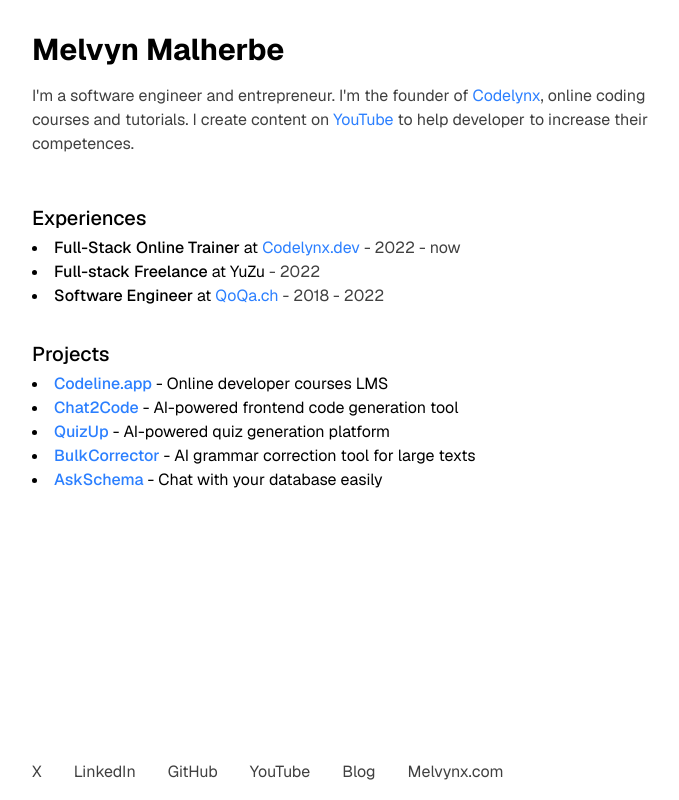
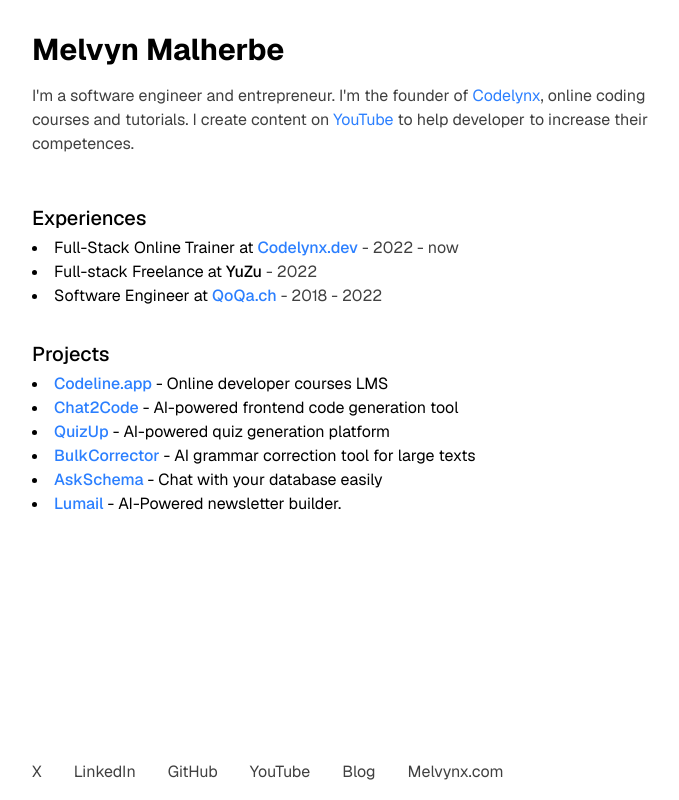
Before and after one commit to Melvynx/melvynx.dev, a Next.js app: page / in a window 1280 px wide. Shown: the whole page, without its empty margins (288-967 px from the left). Built offline with nearby package versions, Linux system fonts and the light colour scheme.

Commit message:
update landing page

```diff
--- /dev/null
+++ b/app/components/ConditionalLink.tsx
@@ -0,0 +1,15 @@
+interface TextWithLinkProps {
+  text: string;
+  url?: string;
+}
+
+export function ConditionalLink({ text, url }: TextWithLinkProps) {
+  if (url) {
+    return (
+      <a href={url} className="text-blue-500 font-medium hover:underline">
+        {text}
+      </a>
+    );
+  }
+  return <span className="font-medium">{text}</span>;
+}
--- a/app/demo/action.ts
+++ /dev/null
@@ -1,6 +0,0 @@
-"use server";
-
-export const action = async () => {
-  await new Promise((r) => setTimeout(r, 1000));
-  return Math.random().toString();
-};
--- a/app/demo/api/route.ts
+++ /dev/null
@@ -1,6 +0,0 @@
-export const dynamic = "force-static";
-
-export const GET = async () => {
-  await new Promise((r) => setTimeout(r, 1000));
-  return new Response(Math.random().toString());
-};
--- a/app/demo/demo.tsx
+++ /dev/null
@@ -1,52 +0,0 @@
-"use client";
-
-import { useState } from "react";
-import { action } from "./action";
-
-const fetchServerAction = async () => {
-  return action();
-};
-
-const fetchApiRoute = async () => {
-  return fetch("/demo/api").then(async (res) => res.text()) as Promise<string>;
-};
-
-export function Demo() {
-  const [data, setData] = useState<string[]>([]);
-  return (
-    <div className="m-auto flex max-w-xl flex-col gap-4 p-8">
-      <button
-        className="bg-black text-white rounded-md px-4 py-2"
-        onClick={async () => {
-          setData([]);
-          const data = await Promise.all([
-            fetchApiRoute(),
-            fetchApiRoute(),
-            fetchApiRoute(),
-          ]);
-          setData(data);
-        }}
-      >
-        Call API Route
-      </button>
-      <button
-        className="bg-black text-white rounded-md px-4 py-2"
-        onClick={async () => {
-          setData([]);
-          const data = await Promise.all([
-            fetchServerAction(),
-            fetchServerAction(),
-            fetchServerAction(),
-          ]);
-          setData(data);
-        }}
-      >
-        Call Server Action
-      </button>
-
-      {data.map((d) => (
-        <p key={d}>{d}</p>
-      ))}
-    </div>
-  );
-}
--- a/app/demo/page.tsx
+++ /dev/null
@@ -1,7 +0,0 @@
-import { Demo } from "./demo";
-
-export const revalidate = 3600;
-
-export default function Page() {
-  return <Demo />;
-}
--- /dev/null
+++ b/app/home.data.tsx
@@ -0,0 +1,61 @@
+interface Item {
+  role: string;
+  company: {
+    text: string;
+    url?: string;
+  };
+  date: string;
+}
+
+interface Project {
+  name: {
+    text: string;
+    url: string;
+  };
+  description: string;
+}
+
+export const experiences: Item[] = [
+  {
+    role: "Full-Stack Online Trainer",
+    company: { text: "Codelynx.dev", url: "https://codelynx.dev" },
+    date: "2022 - now",
+  },
+  {
+    role: "Full-stack Freelance",
+    company: { text: "YuZu" },
+    date: "2022",
+  },
+  {
+    role: "Software Engineer",
+    company: { text: "QoQa.ch", url: "https://qoqa.ch" },
+    date: "2018 - 2022",
+  },
+];
+
+export const projects: Project[] = [
+  {
+    name: { text: "Codeline.app", url: "https://codeline.app" },
+    description: "Online developer courses LMS",
+  },
+  {
+    name: { text: "Chat2Code", url: "https://chat2code.dev" },
+    description: "AI-powered frontend code generation tool",
+  },
+  {
+    name: { text: "QuizUp", url: "https://quizup.app" },
+    description: "AI-powered quiz generation platform",
+  },
+  {
+    name: { text: "BulkCorrector", url: "https://bulkcorrector" },
+    description: "AI grammar correction tool for large texts",
+  },
+  {
+    name: { text: "AskSchema", url: "https://askschema.com" },
+    description: "Chat with your database easily",
+  },
+  {
+    name: { text: "Lumail", url: "https://lumail.io" },
+    description: "AI-Powered newsletter builder.",
+  },
+];
--- a/app/layout.tsx
+++ b/app/layout.tsx
@@ -19,8 +19,8 @@
 });
 
 export const metadata: Metadata = {
-  title: "Create Next App",
-  description: "Generated by create next app",
+  title: "Melvyn Malherbe - Software Engineer",
+  description: "Software engineer and entrepreneur",
 };
 
 export default function RootLayout({
--- a/app/page.tsx
+++ b/app/page.tsx
@@ -1,3 +1,6 @@
+import { ConditionalLink } from "./components/ConditionalLink";
+import { experiences, projects } from "./home.data";
+
 export default function Home() {
   return (
     <div className="max-w-2xl mx-auto py-4 px-4 lg:pt-8 min-h-full flex flex-col gap-12">
@@ -29,30 +32,12 @@
             Experiences
           </h2>
           <ul className="list-disc list-inside">
-            <li>
-              <span className="font-medium">Full-Stack Online Trainer</span> at{" "}
-              <a
-                className="text-blue-500 hover:underline"
-                href="https://codelynx.dev"
-              >
-                Codelynx.dev
-              </a>{" "}
-              <span className="text-neutral-700">- 2022 - now</span>
-            </li>
-            <li>
-              <span className="font-medium">Full-stack Freelance</span> at YuZu{" "}
-              <span className="text-neutral-700">- 2022</span>
-            </li>
-            <li>
-              <span className="font-medium">Software Engineer</span> at{" "}
-              <a
-                className="text-blue-500 hover:underline"
-                href="https://qoqa.ch"
-              >
-                QoQa.ch
-              </a>{" "}
-              <span className="text-neutral-700">- 2018 - 2022</span>
-            </li>
+            {experiences.map((experience, i) => (
+              <li key={i}>
+                {experience.role} at <ConditionalLink {...experience.company} />{" "}
+                <span className="text-neutral-700">- {experience.date}</span>
+              </li>
+            ))}
           </ul>
         </div>
         <div className="flex flex-col gap-1">
@@ -60,51 +45,11 @@
             Projects
           </h2>
           <ul className="list-disc list-inside">
-            <li>
-              <a
-                href="https://codeline.app"
-                className="text-blue-500 font-medium hover:underline"
-              >
-                Codeline.app
-              </a>{" "}
-              - Online developer courses LMS
-            </li>
-            <li>
-              <a
-                href="https://chat2code.dev"
-                className="text-blue-500 font-medium hover:underline"
-              >
-                Chat2Code
-              </a>{" "}
-              - AI-powered frontend code generation tool
-            </li>
-            <li>
-              <a
-                href="https://quizup.app"
-                className="text-blue-500 font-medium hover:underline"
-              >
-                QuizUp
-              </a>{" "}
-              - AI-powered quiz generation platform
-            </li>
-            <li>
-              <a
-                href="https://bulkcorrector"
-                className="text-blue-500 font-medium hover:underline"
-              >
-                BulkCorrector
-              </a>{" "}
-              - AI grammar correction tool for large texts
-            </li>
-            <li>
-              <a
-                href="https://askschema.com"
-                className="text-blue-500 font-medium hover:underline"
-              >
-                AskSchema
-              </a>{" "}
-              - Chat with your database easily
-            </li>
+            {projects.map((project, i) => (
+              <li key={i}>
+                <ConditionalLink {...project.name} /> - {project.description}
+              </li>
+            ))}
           </ul>
         </div>
       </main>
```
